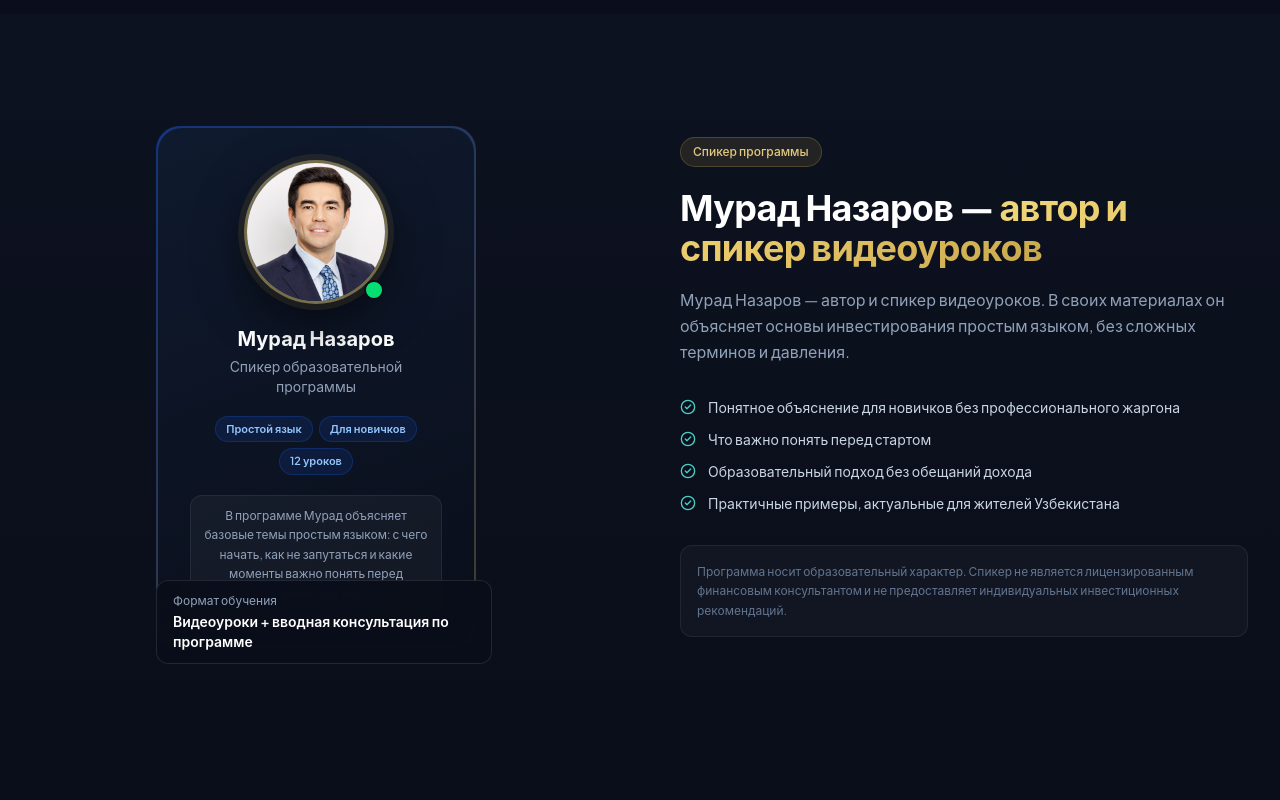
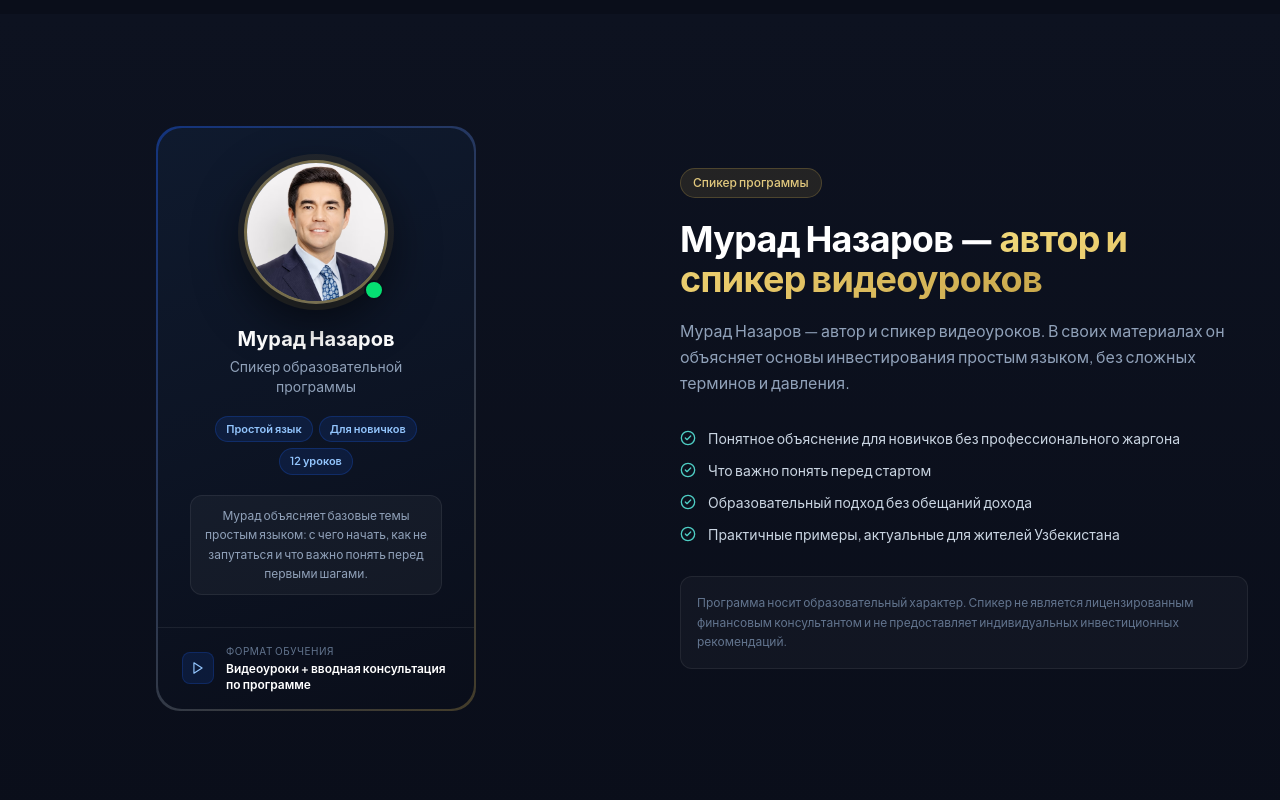
Before and after one commit to Gebinvest2020/invest-bilim-landing, a React (Vite) app: page / in a window 1280 px wide. Shown: the part 4940-5740 px from the top of the page. Built offline with nearby package versions, Linux system fonts and the light colour scheme.

Commit message:
Update landing

```diff
--- a/src/components/FinalCTA.jsx
+++ b/src/components/FinalCTA.jsx
@@ -25,7 +25,7 @@ export default function FinalCTA({ onLegal }) {
                 'Бесплатный доступ к вводным материалам',
                 'Простой язык, понятные примеры',
                 'Что важно понять перед стартом',
-                'Без обещаний дохода — только образование',
+                'Понятный старт без сложных терминов',
               ].map((item) => (
                 <div key={item} className="flex items-center gap-3">
                   <div className="w-1.5 h-1.5 rounded-full shrink-0" style={{ background: '#c9a84c' }} />
--- a/src/components/SpeakerSection.jsx
+++ b/src/components/SpeakerSection.jsx
@@ -16,12 +16,14 @@ export default function SpeakerSection() {
         <div className="grid lg:grid-cols-2 gap-12 lg:gap-20 items-center">
           {/* Left: Card */}
           <div className="flex justify-center">
-            <div className="relative w-full max-w-xs">
+            <div className="w-full max-w-xs">
               {/* Main card */}
               <div className="rounded-3xl overflow-hidden p-0.5"
                 style={{ background: 'linear-gradient(135deg, rgba(26,86,219,0.5), rgba(201,168,76,0.3))' }}>
                 <div className="rounded-3xl overflow-hidden"
                   style={{ background: 'linear-gradient(160deg, #0f1a2e 0%, #0a0e1a 100%)' }}>
+
+                  {/* Card body */}
                   <div className="p-8 flex flex-col items-center text-center gap-5">
                     {/* Avatar */}
                     <div className="relative">
@@ -61,17 +63,26 @@ export default function SpeakerSection() {
                     {/* Description */}
                     <div className="w-full px-3 py-2.5 rounded-xl text-center text-xs text-slate-400 leading-relaxed"
                       style={{ background: 'rgba(255,255,255,0.04)', border: '1px solid rgba(255,255,255,0.07)' }}>
-                      В программе Мурад объясняет базовые темы простым языком: с чего начать, как не запутаться и какие моменты важно понять перед первыми шагами.
+                      Мурад объясняет базовые темы простым языком: с чего начать, как не запутаться и что важно понять перед первыми шагами.
                     </div>
                   </div>
+
+                  {/* Format footer — in-flow, no overlap */}
+                  <div className="px-6 py-4 flex items-center gap-3"
+                    style={{ borderTop: '1px solid rgba(255,255,255,0.07)' }}>
+                    <div className="w-8 h-8 rounded-lg flex items-center justify-center shrink-0"
+                      style={{ background: 'rgba(26,86,219,0.15)', border: '1px solid rgba(26,86,219,0.25)' }}>
+                      <svg width="14" height="14" viewBox="0 0 24 24" fill="none" stroke="#93c5fd" strokeWidth="2" strokeLinecap="round" strokeLinejoin="round">
+                        <polygon points="5 3 19 12 5 21 5 3" />
+                      </svg>
+                    </div>
+                    <div>
+                      <div className="text-[10px] text-slate-500 uppercase tracking-wider">Формат обучения</div>
+                      <div className="text-xs font-semibold text-white mt-0.5">Видеоуроки + вводная консультация по программе</div>
+                    </div>
+                  </div>
+
                 </div>
-              </div>
-
-              {/* Floating card */}
-              <div className="absolute -right-4 -bottom-4 px-4 py-3 rounded-xl"
-                style={{ background: 'rgba(10,14,26,0.95)', border: '1px solid rgba(255,255,255,0.1)', backdropFilter: 'blur(12px)' }}>
-                <div className="text-xs text-slate-400">Формат обучения</div>
-                <div className="text-sm font-semibold text-white mt-0.5">Видеоуроки + вводная консультация по программе</div>
               </div>
             </div>
           </div>
```
